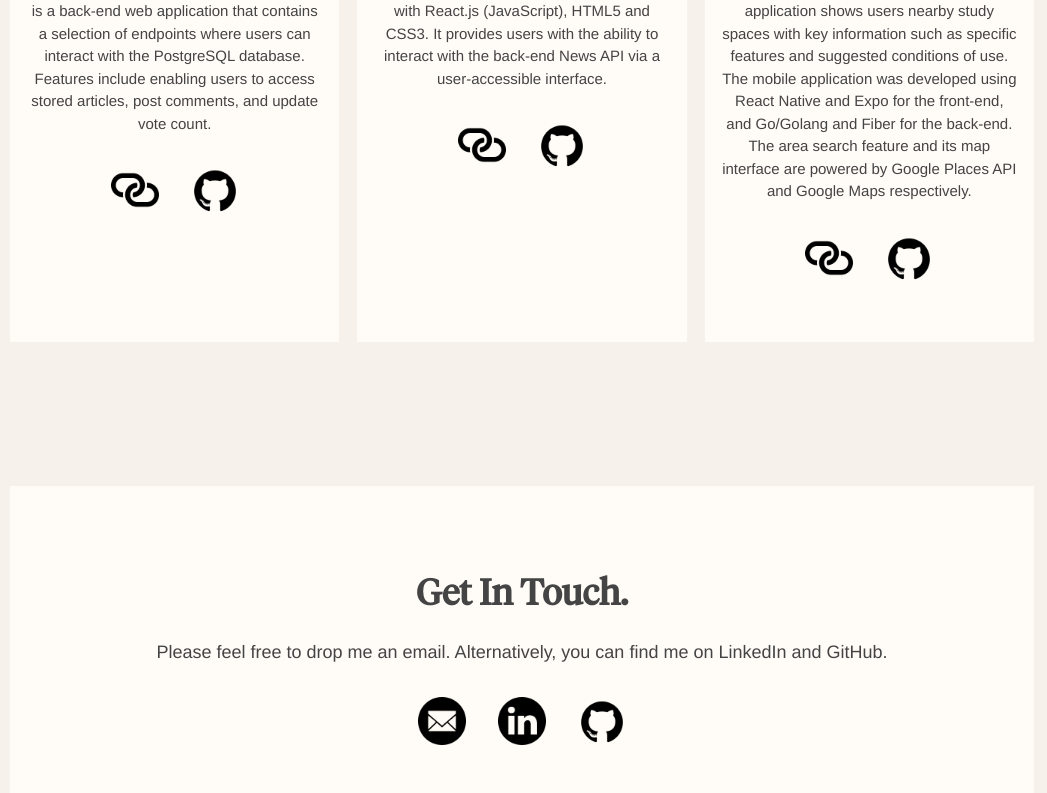
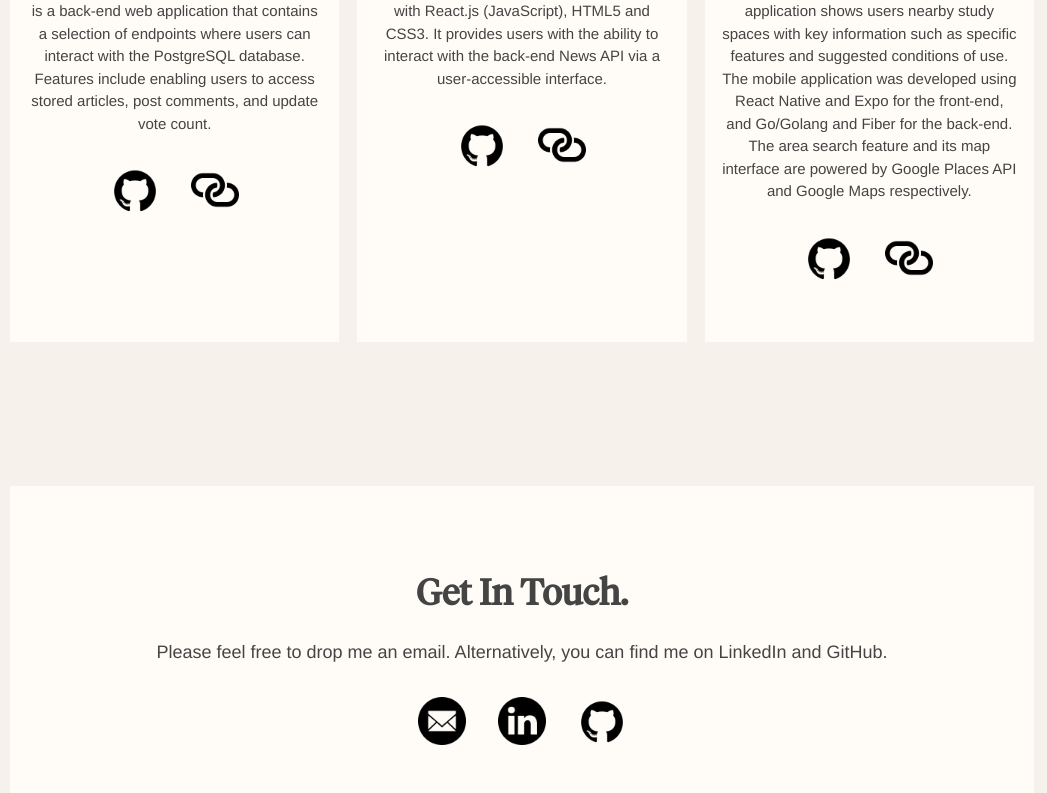
Before and after one commit to OneInfiniteLoops/Portfolio, a React (Create React App) app: page / in a window 1280 px wide. Shown: the part 2067-2860 px from the top of the page, without its empty margins (118-1165 px from the left). Built offline with nearby package versions, Linux system fonts and the light colour scheme.

Commit message:
Switches position of project social icons

```diff
--- a/src/components/PortfolioCard.jsx
+++ b/src/components/PortfolioCard.jsx
@@ -12,6 +12,13 @@ const PortfolioCard = ({ portfolioItem }) => {
       <h1>{portfolioItem.name}</h1>
       <h2>{portfolioItem.type}</h2>
       <p>{portfolioItem.description}</p>
+      <a href={portfolioItem.githubLink}>
+        <img
+          className="project-social-icons"
+          src={github_icon}
+          alt="github_icon"
+        ></img>
+      </a>
       <a href={portfolioItem.liveDemoLink}>
         <img
           className="project-social-icons"
@@ -19,13 +26,6 @@ const PortfolioCard = ({ portfolioItem }) => {
           alt="link_icon"
         ></img>
       </a>
-      <a href={portfolioItem.githubLink}>
-        <img
-          className="project-social-icons"
-          src={github_icon}
-          alt="github_icon"
-        ></img>
-      </a>
     </li>
   );
 };
```
